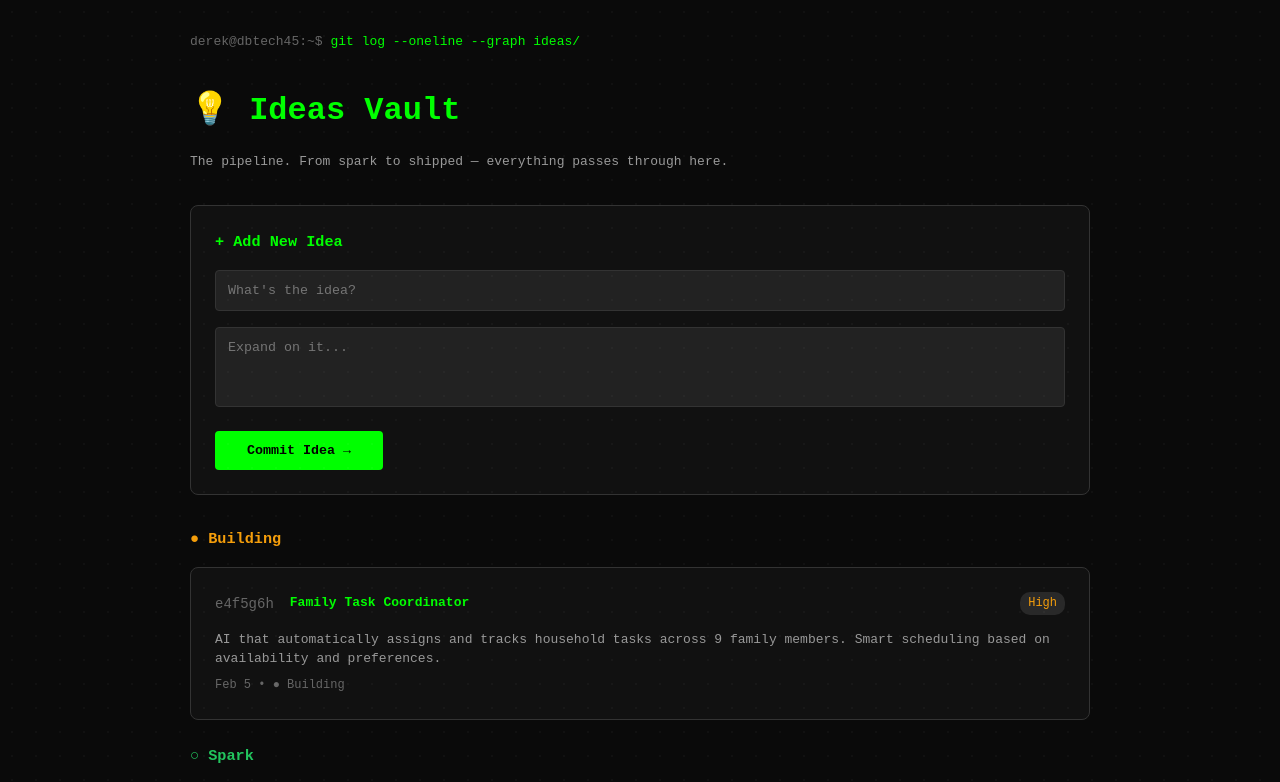
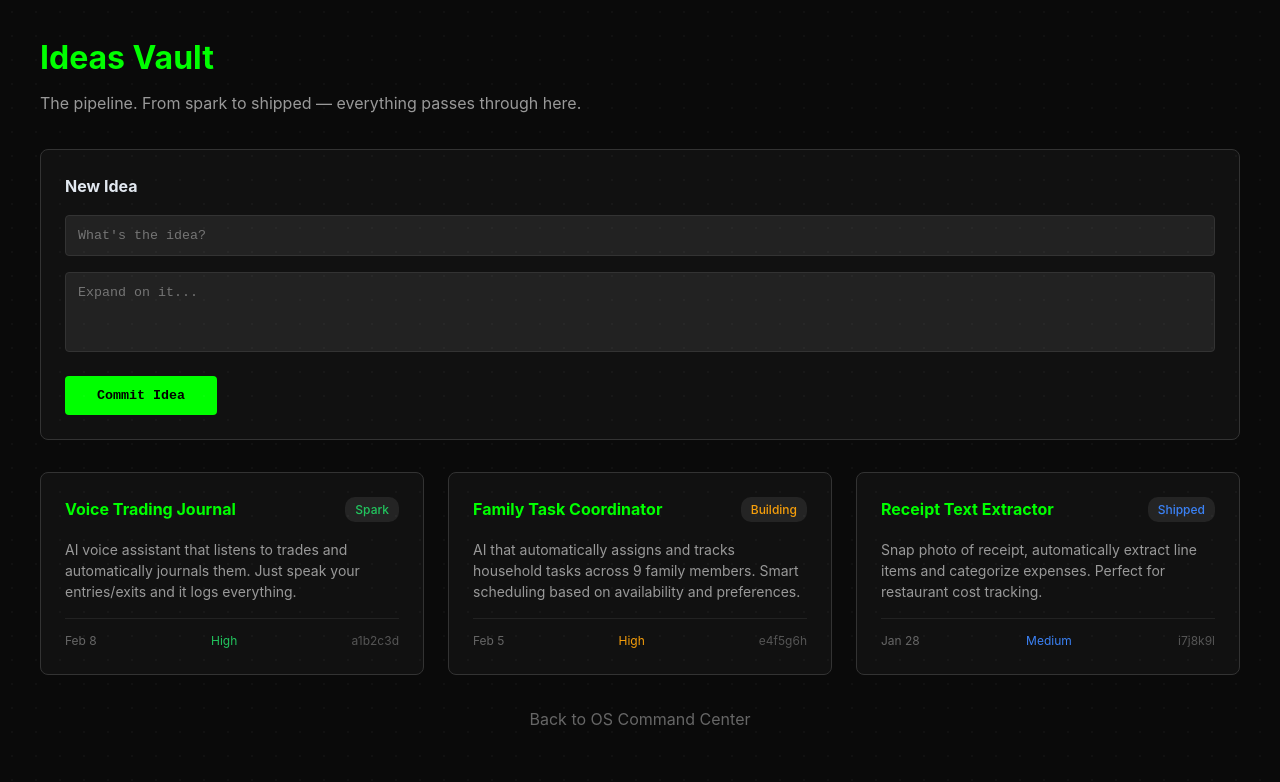
Before and after one commit to Milobuilds45/dbtech45, a Next.js app: page /ideas-vault in a window 1280 px wide. Shown: the top 782 px of the page. Built offline with nearby package versions, Linux system fonts and the light colour scheme.

Commit message:
fix: Ideas Vault tile grid layout, remove all emojis

```diff
--- a/src/app/ideas-vault/page.tsx
+++ b/src/app/ideas-vault/page.tsx
@@ -1,12 +1,21 @@
 'use client';
 import { useState } from "react";
+
+interface Idea {
+  id: string;
+  title: string;
+  description: string;
+  stage: 'building' | 'spark' | 'shipped';
+  priority: string;
+  date: string;
+}
 
 export default function IdeasVault() {
   const [newIdea, setNewIdea] = useState('');
   const [newDescription, setNewDescription] = useState('');
-  const [ideas, setIdeas] = useState([
+  const [ideas, setIdeas] = useState<Idea[]>([
     {
-      hash: "a1b2c3d",
+      id: "a1b2c3d",
       title: "Voice Trading Journal",
       description: "AI voice assistant that listens to trades and automatically journals them. Just speak your entries/exits and it logs everything.",
       stage: "spark",
@@ -14,7 +23,7 @@ export default function IdeasVault() {
       date: "Feb 8"
     },
     {
-      hash: "e4f5g6h",
+      id: "e4f5g6h",
       title: "Family Task Coordinator",
       description: "AI that automatically assigns and tracks household tasks across 9 family members. Smart scheduling based on availability and preferences.",
       stage: "building",
@@ -22,7 +31,7 @@ export default function IdeasVault() {
       date: "Feb 5"
     },
     {
-      hash: "i7j8k9l",
+      id: "i7j8k9l",
       title: "Receipt Text Extractor",
       description: "Snap photo of receipt, automatically extract line items and categorize expenses. Perfect for restaurant cost tracking.",
       stage: "shipped",
@@ -35,9 +44,9 @@ export default function IdeasVault() {
     if (newIdea.trim()) {
       const newHash = Math.random().toString(36).substring(2, 9);
       setIdeas([...ideas, {
-        hash: newHash,
+        id: newHash,
         title: newIdea,
-        description: newDescription,
+        description: newDescription || 'No description yet.',
         stage: "spark",
         priority: "Medium",
         date: new Date().toLocaleDateString('en-US', { month: 'short', day: 'numeric' })
@@ -48,7 +57,7 @@ export default function IdeasVault() {
   };
 
   const getStageColor = (stage: string) => {
-    switch(stage) {
+    switch (stage) {
       case 'building': return '#f59e0b';
       case 'spark': return '#22c55e';
       case 'shipped': return '#3b82f6';
@@ -57,28 +66,26 @@ export default function IdeasVault() {
   };
 
   const getStageLabel = (stage: string) => {
-    switch(stage) {
-      case 'building': return '● Building';
-      case 'spark': return '○ Spark';
-      case 'shipped': return '✅ Shipped';
+    switch (stage) {
+      case 'building': return 'Building';
+      case 'spark': return 'Spark';
+      case 'shipped': return 'Shipped';
       default: return stage;
     }
   };
 
   return (
-    <div style={{ minHeight: '100vh', backgroundColor: '#0a0a0a', color: '#00ff00', padding: '2rem' }}>
-      <div className="terminal" style={{ maxWidth: '900px', margin: '0 auto', fontFamily: 'monospace' }}>
+    <div style={{ minHeight: '100vh', backgroundColor: '#0a0a0a', color: '#e2e8f0', padding: '2rem', fontFamily: "'Inter', monospace" }}>
+      <div style={{ maxWidth: '1200px', margin: '0 auto' }}>
+
         <div style={{ marginBottom: '2rem' }}>
-          <span style={{ color: '#666' }}>derek@dbtech45:~$ </span>
-          <span>git log --oneline --graph ideas/</span>
+          <h1 style={{ color: '#00ff00', fontSize: '2rem', marginBottom: '0.5rem' }}>Ideas Vault</h1>
+          <p style={{ color: '#999' }}>The pipeline. From spark to shipped — everything passes through here.</p>
         </div>
-
-        <h1 style={{ color: '#00ff00', fontSize: '2rem', marginBottom: '1rem' }}>💡 Ideas Vault</h1>
-        <p style={{ color: '#999', marginBottom: '2rem' }}>The pipeline. From spark to shipped — everything passes through here.</p>
 
         {/* Add New Idea */}
         <div style={{ backgroundColor: '#111', padding: '1.5rem', borderRadius: '8px', marginBottom: '2rem', border: '1px solid #333' }}>
-          <h3 style={{ color: '#00ff00', marginBottom: '1rem' }}>+ Add New Idea</h3>
+          <h3 style={{ color: '#e2e8f0', marginBottom: '1rem', fontSize: '16px' }}>New Idea</h3>
           <input
             type="text"
             placeholder="What's the idea?"
@@ -125,61 +132,55 @@ export default function IdeasVault() {
               fontFamily: 'monospace'
             }}
           >
-            Commit Idea →
+            Commit Idea
           </button>
         </div>
 
-        {/* Ideas by Stage */}
-        <div style={{ marginBottom: '2rem' }}>
-          {['building', 'spark', 'shipped'].map(stage => {
-            const stageIdeas = ideas.filter(idea => idea.stage === stage);
-            if (stageIdeas.length === 0) return null;
-
-            return (
-              <div key={stage} style={{ marginBottom: '1.5rem' }}>
-                <h3 style={{
-                  color: getStageColor(stage),
-                  marginBottom: '1rem',
-                  textTransform: 'capitalize'
+        {/* Ideas Grid — tiles side by side */}
+        <div style={{
+          display: 'grid',
+          gridTemplateColumns: 'repeat(auto-fit, minmax(300px, 1fr))',
+          gap: '1.5rem'
         }}>
-                  {getStageLabel(stage)}
-                </h3>
-                {stageIdeas.map((idea, index) => (
-                  <div key={index} style={{
+          {ideas.map((idea) => (
+            <div key={idea.id} style={{
               backgroundColor: '#111',
               padding: '1.5rem',
               borderRadius: '8px',
-                    marginBottom: '1rem',
-                    border: '1px solid #333'
+              border: '1px solid #333',
+              display: 'flex',
+              flexDirection: 'column',
+              justifyContent: 'space-between'
             }}>
-                    <div style={{ display: 'flex', alignItems: 'center', marginBottom: '1rem' }}>
-                      <span style={{ color: '#666', marginRight: '1rem', fontSize: '14px' }}>{idea.hash}</span>
-                      <h4 style={{ color: '#00ff00', margin: 0, flex: 1 }}>{idea.title}</h4>
+              <div>
+                <div style={{ display: 'flex', justifyContent: 'space-between', alignItems: 'center', marginBottom: '1rem' }}>
+                  <h4 style={{ color: '#00ff00', margin: 0, fontSize: '16px' }}>{idea.title}</h4>
                   <span style={{
                     color: getStageColor(idea.stage),
                     fontSize: '12px',
-                        backgroundColor: 'rgba(255,255,255,0.1)',
-                        padding: '2px 8px',
-                        borderRadius: '10px'
+                    backgroundColor: 'rgba(255,255,255,0.08)',
+                    padding: '3px 10px',
+                    borderRadius: '10px',
+                    fontWeight: 500
                   }}>
-                        {idea.priority}
+                    {getStageLabel(idea.stage)}
                   </span>
                 </div>
-                    <p style={{ color: '#999', marginBottom: '0.5rem', lineHeight: '1.4' }}>
+                <p style={{ color: '#999', lineHeight: '1.5', fontSize: '14px', marginBottom: '1rem' }}>
                   {idea.description}
                 </p>
-                    <div style={{ fontSize: '12px', color: '#666' }}>
-                      {idea.date} • {getStageLabel(idea.stage)}
+              </div>
+              <div style={{ display: 'flex', justifyContent: 'space-between', fontSize: '12px', color: '#666', borderTop: '1px solid #222', paddingTop: '0.75rem' }}>
+                <span>{idea.date}</span>
+                <span style={{ color: getStageColor(idea.stage) }}>{idea.priority}</span>
+                <span style={{ color: '#555' }}>{idea.id}</span>
               </div>
             </div>
           ))}
         </div>
-            );
-          })}
-        </div>
 
         <div style={{ marginTop: '2rem', textAlign: 'center' }}>
-          <a href="/os" style={{ color: '#666', textDecoration: 'none' }}>← Back to OS Command Center</a>
+          <a href="/os" style={{ color: '#666', textDecoration: 'none' }}>Back to OS Command Center</a>
         </div>
       </div>
     </div>
```
Lines whose indentation alone changed are shown as unchanged.
